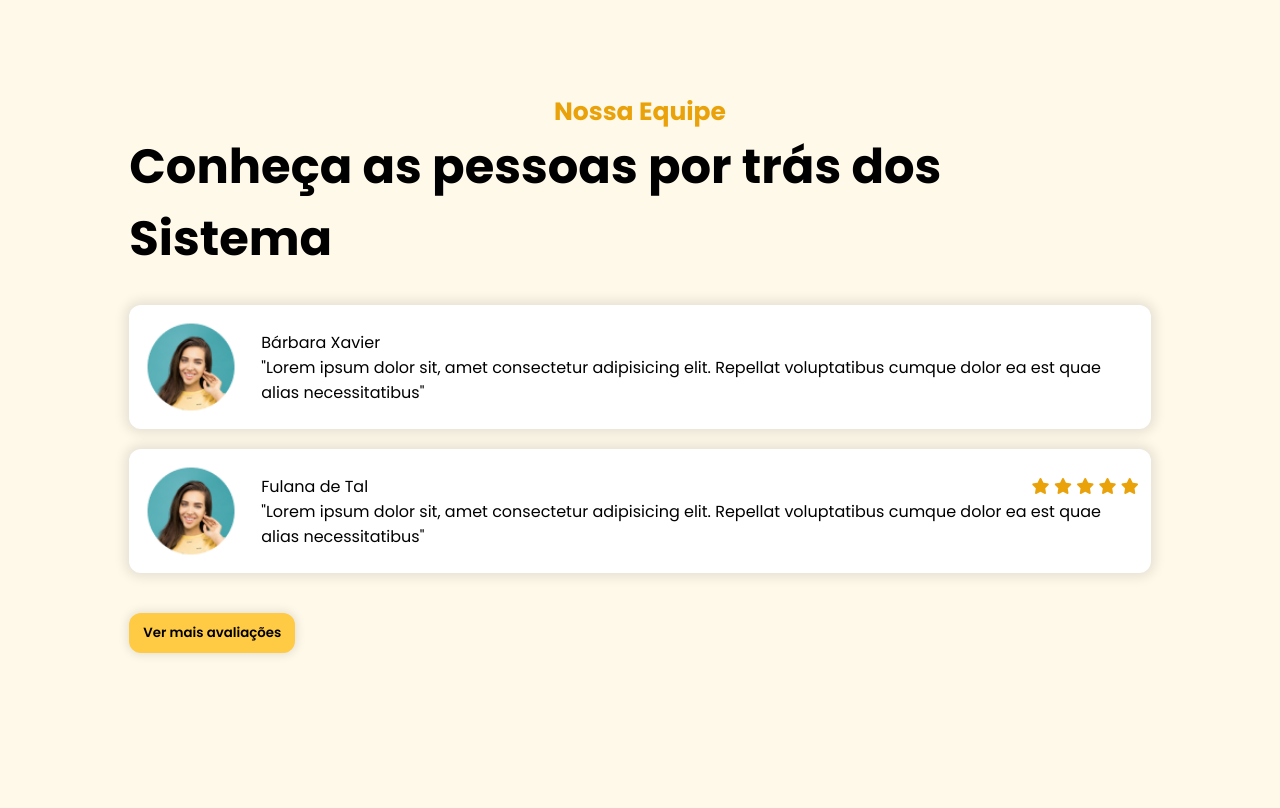
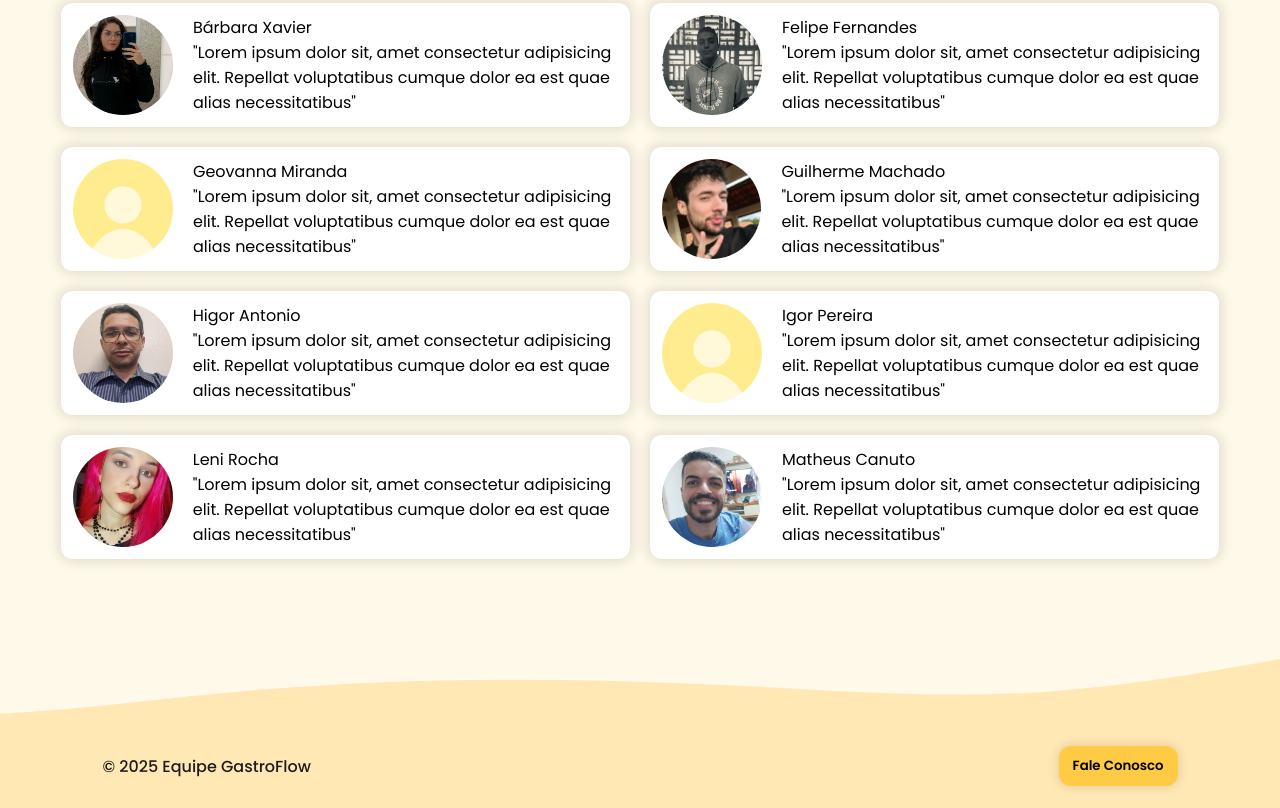
Before and after one commit to barbara-xavier/LadingPage-GastroFlow, a plain HTML site: page index.html in a window 1280 px wide. Shown: the part 1632-2440 px from the top of the page. Drawn offline with nearby package versions, Linux system fonts and the light colour scheme.

Commit message:
quase pronto

```diff
--- a/index.html
+++ b/index.html
@@ -32,7 +32,9 @@
                     <a href="#team">Nossa Equipe</a>
                 </li>
             </ul>
+            <!--
 
+            -->
             <button class="btn-default">
                 Faça Login Aqui
             </button>
@@ -55,9 +57,12 @@
                 </li>
             </ul>
 
-            <button class="btn-default">
-                Contato
+             <button class="btn-default">
+                 Faça Login Aqui
             </button>
+
+
+
         </div>
     </header>
 
@@ -74,12 +79,20 @@
                     Transforme sua produção artesanal com um toque de automação.
                 </p>
 
-                <div id="cta_buttons">
+                <form action="mailto:equipe.gastroflow@gmail.com?subject=Ajuda%20com%20o%20sistema&body=Olá%20equipe%20GastroFlow,%0D%0A%0D%0AEstou%20com%20a%20seguinte%20dúvida:%0D%0A" method="POST" enctype="text/plain">
+                    <button class="btn-default">
+                     Fale Conosco
+                    </button>
+                </form>
+
+
+                <!-- botões de telefone e explorar sistema
+
+                   <div id="cta_buttons">
                     <a href="#" class="btn-default">
                         Explorar Sistema
                     </a>
-
-                    <a href="tel:+55555555555" id="phone_button">
+                        <a href="tel:+55555555555" id="phone_button">
                         <button class="btn-default">
                             <i class="fa-solid fa-phone"></i>
                         </button>
@@ -87,6 +100,9 @@
                     </a>
                 </div>
 
+                -->
+
+                <!--  BOTOES DE REDES SOCIAIS
                 <div class="social-media-buttons">
                     <a href="">
                         <i class="fa-brands fa-whatsapp"></i>
@@ -100,6 +116,8 @@
                         <i class="fa-brands fa-facebook"></i>
                     </a>
                 </div>
+                -->
+
             </div>
 
             <div id="banner">
@@ -178,7 +196,7 @@
 
                 <div id="pessoas">
                     <div class="pessoas">
-                        <img src="src/images/avatar.png" class="pessoas-avatar" alt="">
+                        <img src="src/images/Barbara.png" class="pessoas-avatar" alt="">
 
                         <div class="pessoas-content">
                             <p>
@@ -192,18 +210,91 @@
                     </div>
 
                     <div class="pessoas">
-                        <img src="src/images/avatar.png" class="pessoas-avatar" alt="">
+                        <img src="src/images/Felipe.png" class="pessoas-avatar" alt="">
 
                         <div class="pessoas-content">
                             <p>
-                                Fulana de Tal
-                                <span>
-                                    <i class="fa-solid fa-star"></i>
-                                    <i class="fa-solid fa-star"></i>
-                                    <i class="fa-solid fa-star"></i>
-                                    <i class="fa-solid fa-star"></i>
-                                    <i class="fa-solid fa-star"></i>
-                                </span>
+                                Felipe Fernandes
+                            </p>
+                            <p>
+                                "Lorem ipsum dolor sit, amet consectetur adipisicing elit.
+                                Repellat voluptatibus cumque dolor ea est quae alias necessitatibus"
+                            </p>
+                        </div>
+                    </div>
+                    <div class="pessoas">
+                        <img src="src/images/icon_amarelo.png" class="pessoas-avatar" alt="">
+
+                        <div class="pessoas-content">
+                            <p>
+                               Geovanna Miranda
+                            </p>
+                            <p>
+                                "Lorem ipsum dolor sit, amet consectetur adipisicing elit.
+                                Repellat voluptatibus cumque dolor ea est quae alias necessitatibus"
+                            </p>
+                        </div>
+                    </div>
+                    <div class="pessoas">
+                        <img src="src/images/Guilherme.png" class="pessoas-avatar" alt="">
+
+                        <div class="pessoas-content">
+                            <p>
+                                Guilherme Machado
+                            </p>
+                            <p>
+                                "Lorem ipsum dolor sit, amet consectetur adipisicing elit.
+                                Repellat voluptatibus cumque dolor ea est quae alias necessitatibus"
+                            </p>
+                        </div>
+                    </div>
+                    <div class="pessoas">
+                        <img src="src/images/Higor.png" class="pessoas-avatar" alt="">
+
+                        <div class="pessoas-content">
+                            <p>
+                                Higor Antonio
+                            </p>
+                            <p>
+                                "Lorem ipsum dolor sit, amet consectetur adipisicing elit.
+                                Repellat voluptatibus cumque dolor ea est quae alias necessitatibus"
+                            </p>
+                        </div>
+                    </div>
+                    <div class="pessoas">
+                        <img src="src/images/icon_amarelo.png" class="pessoas-avatar" alt="">
+
+                        <div class="pessoas-content">
+                            <p>
+                                Igor Pereira
+                            </p>
+                            <p>
+                                "Lorem ipsum dolor sit, amet consectetur adipisicing elit.
+                                Repellat voluptatibus cumque dolor ea est quae alias necessitatibus"
+                            </p>
+                        </div>
+                    </div>
+
+                     <div class="pessoas">
+                        <img src="src/images/Leni.png" class="pessoas-avatar" alt="">
+
+                        <div class="pessoas-content">
+                            <p>
+                                Leni Rocha
+                            </p>
+                            <p>
+                                "Lorem ipsum dolor sit, amet consectetur adipisicing elit.
+                                Repellat voluptatibus cumque dolor ea est quae alias necessitatibus"
+                            </p>
+                        </div>
+                    </div>
+
+                     <div class="pessoas">
+                        <img src="src/images/matheus.png" class="pessoas-avatar" alt="">
+
+                        <div class="pessoas-content">
+                            <p>
+                                Matheus Canuto
                             </p>
                             <p>
                                 "Lorem ipsum dolor sit, amet consectetur adipisicing elit.
@@ -213,16 +304,13 @@
                     </div>
                 </div>
 
-                <button class="btn-default">
-                    Ver mais avaliações
-                </button>
             </div>
         </section>
 
 
 
-
-       <section id="testimonials">
+        <!--
+        <section id="testimonials">
             <img src="src/images/chef.png" id="testimonial_chef" alt="">
 
             <div id="testimonials_content">
@@ -282,6 +370,8 @@
                 </button>
             </div>
         </section>
+        -->
+
     </main>
 
 
@@ -294,7 +384,15 @@
                 &copy 2025 Equipe GastroFlow
             </span>
 
-            <div class="social-media-buttons">
+
+            <form action="mailto:equipe.gastroflow@gmail.com?subject=Ajuda%20com%20o%20sistema&body=Olá%20equipe%20GastroFlow,%0D%0A%0D%0AEstou%20com%20a%20seguinte%20dúvida:%0D%0A" method="POST" enctype="text/plain">
+                    <button class="btn-default">
+                     Fale Conosco
+                    </button>
+                </form>
+
+                <!--
+                    <div class="social-media-buttons">
                 <a href="">
                     <i class="fa-brands fa-whatsapp"></i>
                 </a>
@@ -307,6 +405,8 @@
                     <i class="fa-brands fa-facebook"></i>
                 </a>
             </div>
+                -->
+
         </div>
     </footer>
     <script src="src/javascript/script.js"></script>
--- a/src/javascript/script.js
+++ b/src/javascript/script.js
@@ -1,39 +1,30 @@
-$(document).ready(function() {
+$(document).ready(function () {
+    // Menu mobile toggle
     $('#mobile_btn').on('click', function () {
         $('#mobile_menu').toggleClass('active');
         $('#mobile_btn').find('i').toggleClass('fa-x');
     });
 
-    const sections = $('section');
-    const navItems = $('.nav-item');
+    // Atualiza a navegação ativa com base na seção visível
+    $(window).on('scroll', function () {
+        const scrollPosition = $(window).scrollTop() + 100; // ajuste para considerar altura do header
 
-    $(window).on('scroll', function () {
-        const header = $('header');
-        const scrollPosition = $(window).scrollTop() - header.outerHeight();
+        let currentSectionId = '';
 
-        let activeSectionIndex = 0;
+        $('section').each(function () {
+            const sectionTop = $(this).offset().top;
+            const sectionHeight = $(this).outerHeight();
 
-        if (scrollPosition <= 0) {
-            header.css('box-shadow', 'none');
-        } else {
-            header.css('box-shadow', '5px 1px 5px rgba(0, 0, 0, 0.1');
-        }
+            if (scrollPosition >= sectionTop && scrollPosition < sectionTop + sectionHeight) {
+                currentSectionId = $(this).attr('id');
+            }
+        });
 
-        sections.each(function(i) {
-            const section = $(this);
-            const sectionTop = section.offset().top - 96;
-            const sectionBottom = sectionTop+ section.outerHeight();
-
-            if (scrollPosition >= sectionTop && scrollPosition < sectionBottom) {
-                activeSectionIndex = i;
-                return false;
-            }
-        })
-
-        navItems.removeClass('active');
-        $(navItems[activeSectionIndex]).addClass('active');
+        $('.nav-item').removeClass('active');
+        $('.nav-item a[href="#' + currentSectionId + '"]').parent().addClass('active');
     });
 
+    // Animações com ScrollReveal
     ScrollReveal().reveal('#cta', {
         origin: 'left',
         duration: 2000,
@@ -50,17 +41,17 @@ $(document).ready(function() {
         origin: 'left',
         duration: 1000,
         distance: '20%'
-    })
+    });
 
     ScrollReveal().reveal('.feedback', {
         origin: 'right',
         duration: 1000,
         distance: '20%'
-    })
+    });
 
-     ScrollReveal().reveal('.pessoas', {
+    ScrollReveal().reveal('.pessoas', {
         origin: 'right',
         duration: 1000,
         distance: '20%'
-    })
+    });
 });
--- a/src/styles/menu.css
+++ b/src/styles/menu.css
@@ -3,7 +3,8 @@
     flex-direction: column;
     align-items: center;
     justify-content: center;
-    min-height: 100vh;
+    /*min-height: 100vh;*/
+    padding: 60px 20px;
 }
 
 #dishes {
--- a/src/styles/pessoas.css
+++ b/src/styles/pessoas.css
@@ -11,7 +11,8 @@
     flex-direction: column;
     align-items: center;
     justify-content: center;
-    min-height: 100vh;
+    /*min-height: 100vh;*/
+    padding: 60px 20px;
 }
 
 #team .section-subtitle {
@@ -22,13 +23,23 @@
     width: 95%;
 
 }
-
+/*
 #pessoas {
     display: flex;
     flex-direction: column;
     gap: 20px;
     margin-bottom: 40px;
     margin-top: 30px;
+}
+*/
+
+#pessoas {
+    display: flex;
+    flex-wrap: wrap;
+    gap: 20px;
+    margin-bottom: 40px;
+    margin-top: 30px;
+    justify-content: center; /* centraliza os cards */
 }
 
 .pessoas {
@@ -40,6 +51,12 @@
     border-radius: 12px;
     box-shadow: 0px 0px 12px 4px rgba(0, 0, 0, 0.1);
 }
+
+.pessoas {
+    flex: 1 1 calc(50% - 20px); /* 2 por linha, considerando o gap */
+    max-width: calc(50% - 20px);
+}
+
 
 .pessoas-avatar {
     width: 100px;
@@ -92,3 +109,10 @@
         flex-direction: column;
     }
 }
+
+@media screen and (max-width: 768px) {
+    .pessoas {
+        flex: 1 1 100%;
+        max-width: 100%;
+    }
+}
--- a/src/styles/styles.css
+++ b/src/styles/styles.css
@@ -37,6 +37,7 @@ body {
 
 section {
     padding: 28px 8%;
+    scroll-margin-top: 100px; /* ou o tamanho do seu header */
 }
 
 .btn-default {
```
Also changed, not shown: src/images/Barbara.png (added), src/images/Felipe.png (added), src/images/Guilherme.png (added), src/images/Higor.png (added), src/images/Leni.png (added), src/images/dish.png (deleted), src/images/dish2.png (deleted), src/images/dish3.png (deleted), src/images/dish4.png (deleted), src/images/icon_amarelo.png (added).
